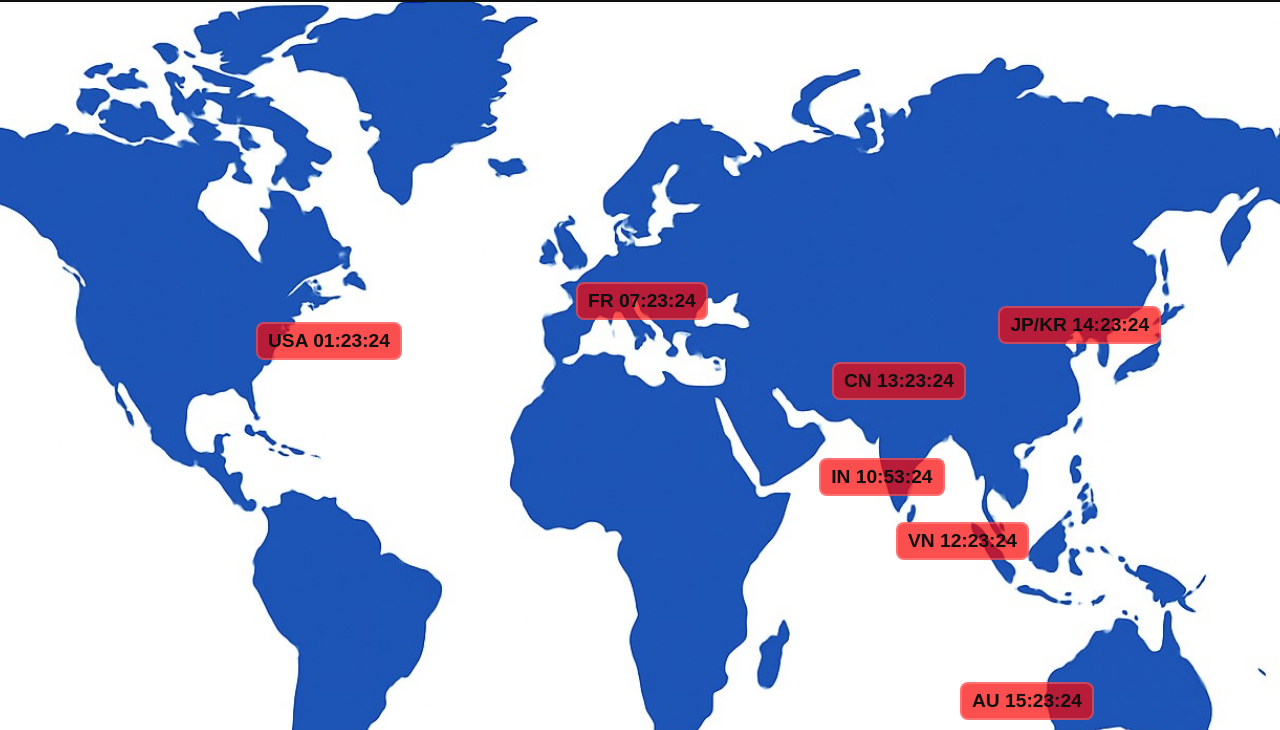
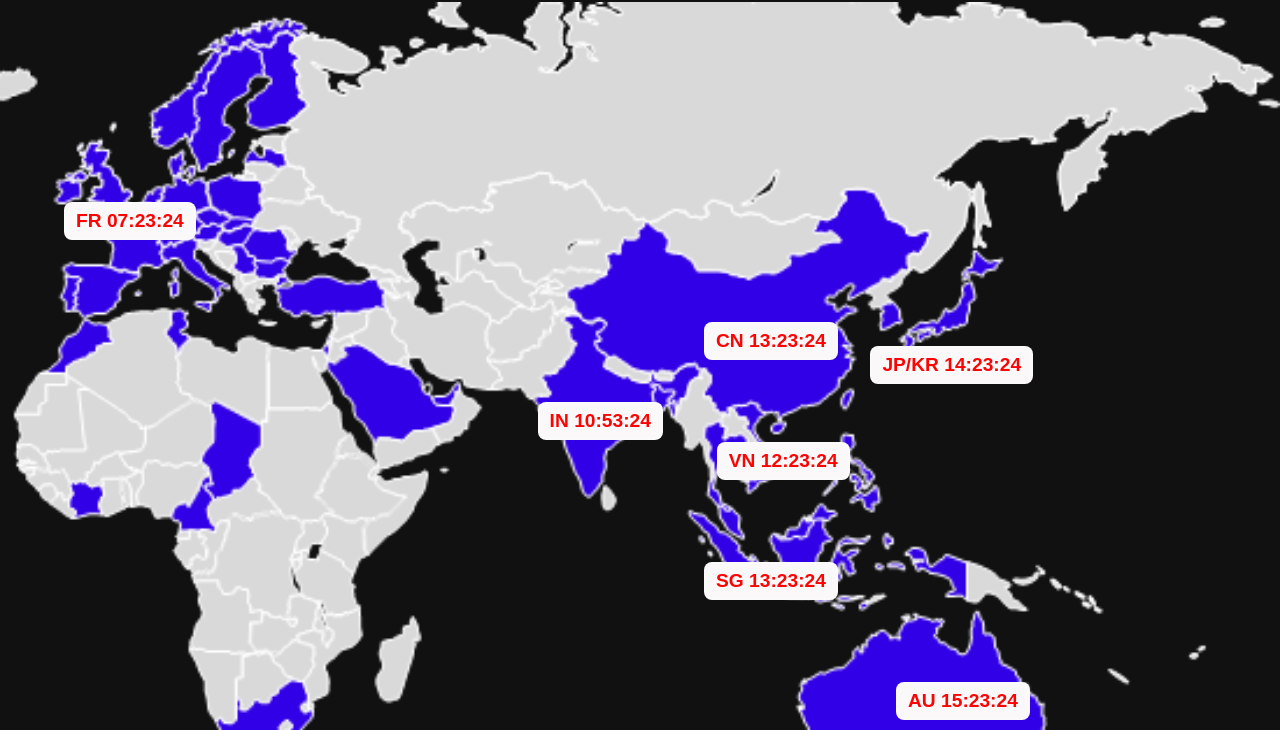
Before and after one commit to Rohithmalur/World-Map-Clock, a plain HTML site: page index.html in a window 1280 px wide. Shown: the part 70-800 px from the top of the page. Drawn offline with Linux system fonts and the light colour scheme.

Commit message:
Update index.html

```diff
--- a/index.html
+++ b/index.html
@@ -30,15 +30,15 @@
   .world-map-img {
     width: 100vw;
     height: 100vh;
-    object-fit: cover;
+    object-fit: fill;
     border-radius: 0;
     box-shadow: none;
     display: block;
   }
   .clock-marker {
     position: absolute;
-    background: rgba(249, 5, 5, 0.7);
-    color: #100f0f;
+    background: rgb(250, 248, 248);
+    color: #fb0404;
     padding: 6px 10px;
     border-radius: 8px;
     font-size: 1.5vw;
@@ -50,29 +50,41 @@
     z-index: 2;
   }
   /* Adjust these percentages for marker positions on the new full-screen map */
-  #marker-aus { left: 75%; top: 85%; }
-  #marker-japan { left: 78%; top: 38%; }
-  #marker-china { left: 65%; top: 45%; }
-  #marker-vietnam { left: 70%; top: 65%; }
-  #marker-india { left: 64%; top: 57%; }
-  #marker-france { left: 45%; top: 35%; }
-  #marker-USA { left: 20%; top: 40%; }
+  #marker-aus { left: 70%; top: 85%; }
+  #marker-japan { left: 68%; top: 43%; }
+  #marker-china { left: 55%; top: 40%; }
+  #marker-vietnam { left: 56%; top: 55%; }
+  #marker-india { left: 42%; top: 50%; }
+  #marker-france { left: 5%; top: 25%; }
+  #marker-singapore { left: 55%; top: 70%; }
 </style>
 
 </head>
 <body>
 <h1>WORLD CLOCK</h1>
+<!--
+<div class="map-container">
+  <img src="C:\Users\rohith.kumar.GEOAD\OneDrive - GEODIS\BI_Reports\New Image.jpg" alt="World Map" class="world-map-img">
+  <div class="clock-marker" id="marker-aus"><span>🇦🇺 AU <span id="australia-clock">--:--:--</span></span></div>
+  <div class="clock-marker" id="marker-japan"><span>🇯🇵 JP/KR <span id="japan-clock">--:--:--</span></span></div>
+  <div class="clock-marker" id="marker-china"><span>🇨🇳 CN <span id="china-clock">--:--:--</span></span></div>
+  <div class="clock-marker" id="marker-vietnam"><span>🇻🇳 VN <span id="vietnam-clock">--:--:--</span></span></div>
+  <div class="clock-marker" id="marker-india"><span>🇮🇳 IN <span id="India-clock">--:--:--</span></span></div>
+  <div class="clock-marker" id="marker-france"><span>🇫🇷 FR <span id="france-clock">--:--:--</span></span></div>
+  <div class="clock-marker" id="marker-USA"><span>🇺🇸 USA <span id="usa-clock">--:--:--</span></span></div>
+-->
 
 <div class="map-container">
-  <img src="New Image.jpg" alt="World Map" class="world-map-img">
+  <img src="APAC_EMEA_Map.png" alt="World Map" class="world-map-img">
   <div class="clock-marker" id="marker-aus"><span>AU <span id="australia-clock">--:--:--</span></span></div>
   <div class="clock-marker" id="marker-japan"><span>JP/KR <span id="japan-clock">--:--:--</span></span></div>
   <div class="clock-marker" id="marker-china"><span>CN <span id="china-clock">--:--:--</span></span></div>
   <div class="clock-marker" id="marker-vietnam"><span>VN <span id="vietnam-clock">--:--:--</span></span></div>
   <div class="clock-marker" id="marker-india"><span>IN <span id="India-clock">--:--:--</span></span></div>
   <div class="clock-marker" id="marker-france"><span>FR <span id="france-clock">--:--:--</span></span></div>
-  <div class="clock-marker" id="marker-USA"><span>USA <span id="usa-clock">--:--:--</span></span></div>
+  <div class="clock-marker" id="marker-singapore"><span>SG <span id="singapore-clock">--:--:--</span></span></div>
 </div>
+
 
 <script>
   function formatTime24(date) {
@@ -92,14 +104,14 @@
     const chinaTime = offsetTime(2.5);
     const ausTime = offsetTime(4.5);
     const japanTime = offsetTime(3.5);
-    const usaTime = offsetTime(-9.5);
+    const singaporeTime = offsetTime(2.5);
     document.getElementById("India-clock").innerText = formatTime24(istTime); // India time
     document.getElementById("france-clock").innerText = formatTime24(cetTime); // france time
     document.getElementById("vietnam-clock").innerText = formatTime24(vietnamTime); // vietnam time
     document.getElementById("china-clock").innerText = formatTime24(chinaTime); // China & Singapore time
     document.getElementById("australia-clock").innerText = formatTime24(ausTime); // Australia time
     document.getElementById("japan-clock").innerText = formatTime24(japanTime); //Japan & South Korea
-    document.getElementById("usa-clock").innerText = formatTime24(offsetTime(-9.5)); // USA time
+    document.getElementById("singapore-clock").innerText = formatTime24(singaporeTime); // Singapore time
   }
   setInterval(updateClocks, 1000);
   updateClocks();
```
